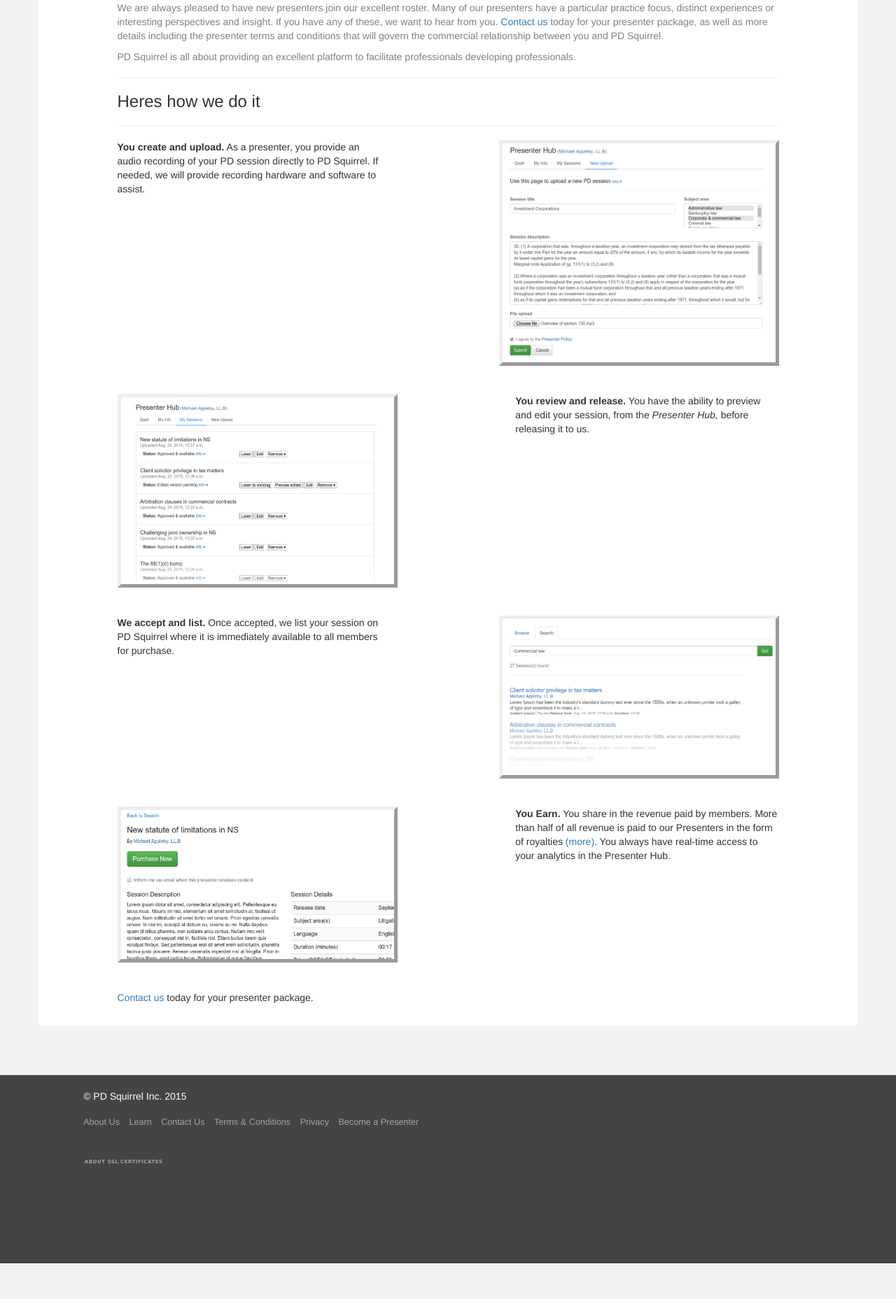
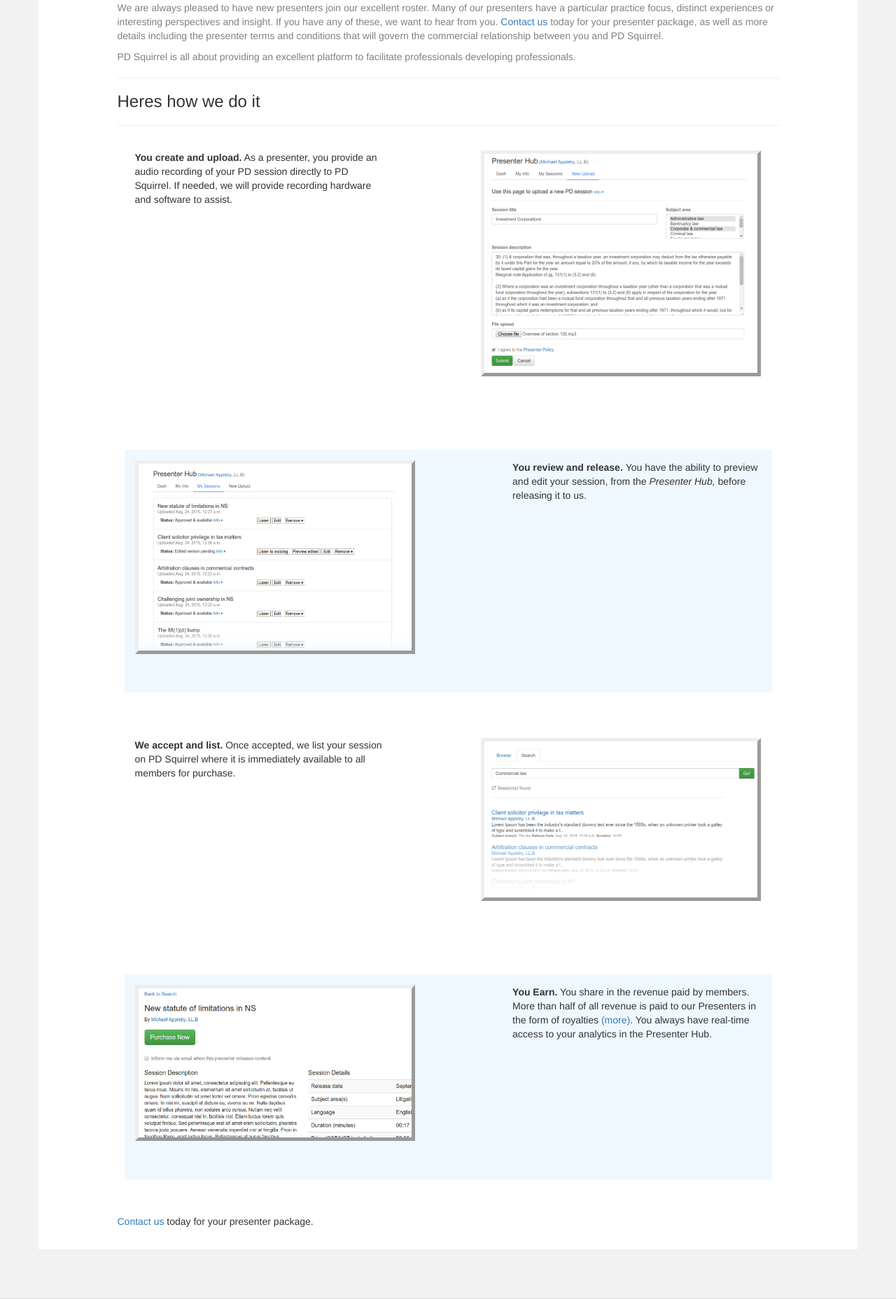
Before and after one commit to AaronDemond/PDSquirrel, a Django app: template pds_v3/templates/v3/final/become-presenter.html in a window 1280 px wide. Shown: the part 166-2023 px from the top of the page at 70% size. Run offline with Django 3.2, Linux system fonts and the light colour scheme; the template is opened without the code that fills it, so the values that code supplies are empty; some libraries are stand-ins or nearby versions.

Commit message:
Styled learn/presenter page further
As of now they are colored and scale properly to all screen sizes

```diff
--- /dev/null
+++ b/pds_v3/static/css/inforow.css
@@ -0,0 +1,15 @@
+
+.info-row {
+	padding-bottom: 15px;
+	padding-top: 15px;
+	margin-left: 10px;
+	margin-right: 10px;
+	margin-bottom: 50px;
+
+}
+.info-row-color-1 {
+	background-color: white;
+}
+.info-row-color-2 {
+	background-color: aliceblue;
+}
--- a/pds_v3/templates/v3/final/become-presenter.html
+++ b/pds_v3/templates/v3/final/become-presenter.html
@@ -2,7 +2,7 @@
 {% load staticfiles %}
 {% block body %}
 
-
+<link rel="stylesheet" href="{% static 'css/inforow.css' %}">
 <div class="container" id="main-content">
 
     <div class="row">
@@ -78,7 +78,9 @@
 				</div>
 		    </div>
 
-		    <div class="row info-row hidden-xs"> <!-- Create row -->
+
+
+		    <div class="row info-row hidden-xs info-row-color-1"> <!-- Create row -->
 		        <div class="col-sm-5 col-xs-12">
 			    <p>
 					<b>You create and upload.</b>  As a presenter, you provide an audio recording of your PD session directly to PD
@@ -91,7 +93,7 @@
 		        </div>
 		    </div>
 
-		    <div class="row info-row hidden-xs"> <!-- Reivew and Release row -->
+		    <div class="row info-row hidden-xs info-row-color-2"> <!-- Reivew and Release row -->
 		        <div class="col-sm-7 col-xs-12" >
         			<img class="plack" src="{% static 'img/learn/presenter/sessions.png' %}" alt="">
 		        </div>
@@ -102,7 +104,7 @@
 		        </div>
 		    </div>
 
-		    <div class="row info-row hidden-xs"> <!-- Accept and release row -->
+		    <div class="row info-row hidden-xs info-row-color-1"> <!-- Accept and release row -->
 		        <div class="col-sm-5 col-xs-12">
 				<p>
 					<b>We accept and list.</b>
@@ -114,7 +116,7 @@
 		        </div>
 		    </div>
 
-		    <div class="row info-row hidden-xs"> <!-- Earn row-->
+		    <div class="row info-row hidden-xs info-row-color-2"> <!-- Earn row-->
 		        <div class="col-sm-7 col-xs-12" >
 					<img class="plack" src="{% static 'img/learn/detail.png' %}" width="100%" alt="">
 		        </div>
```
Also changed, not shown: pds_v3/templates/v3/final/learn.html (+6 -3 lines).
